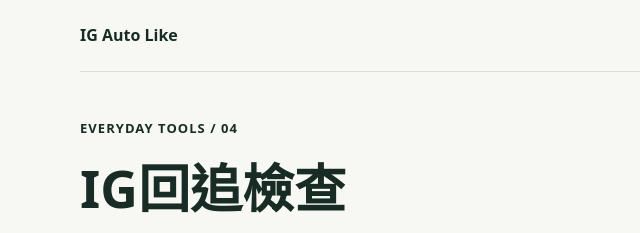
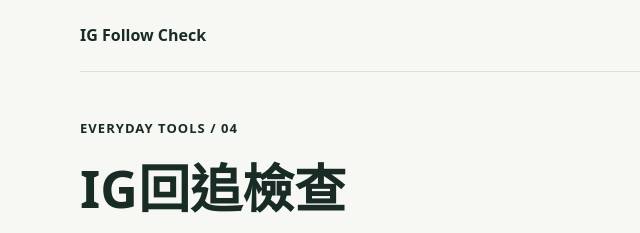
Before and after one commit to starrytss/ig-follow-check, a website: page index.html in a window 1280 px wide. Shown: the top 233 px of the page, 0-640 px from the left. Drawn offline with Linux system fonts and the light colour scheme.

Commit message:
chore: rename project to ig-follow-check

```diff
--- a/index.html
+++ b/index.html
@@ -1,13 +1,13 @@
 <!doctype html>
 <html lang="zh-Hant"><head>
 <meta charset="utf-8"><meta name="viewport" content="width=device-width,initial-scale=1">
-<title>IG Auto Like | SamEgg Lab</title>
+<title>IG Follow Check | SamEgg Lab</title>
 <meta name="description" content="在瀏覽器中比對 Instagram 匯出的追蹤與粉絲名單 支援 JSON 與 HTML">
 <meta name="referrer" content="no-referrer">
 <link rel="stylesheet" href="./assets/base.css"><link rel="stylesheet" href="./assets/ig-follow-check.css">
 <script src="./assets/ig-follow-core.js" defer></script><script src="./assets/ig-follow-check.js" defer></script>
 </head><body class="ig-tool">
-<header class="container project-header"><a href="./">IG Auto Like</a><a href="https://github.com/starrytss/ig-auto-like" target="_blank" rel="noopener noreferrer">GitHub 原始碼 ↗</a></header>
+<header class="container project-header"><a href="./">IG Follow Check</a><a href="https://github.com/starrytss/ig-follow-check" target="_blank" rel="noopener noreferrer">GitHub 原始碼 ↗</a></header>
 <main id="main">
 
 <section class="page-banner"><div class="container"><div class="se-import-intro"><div>
```
